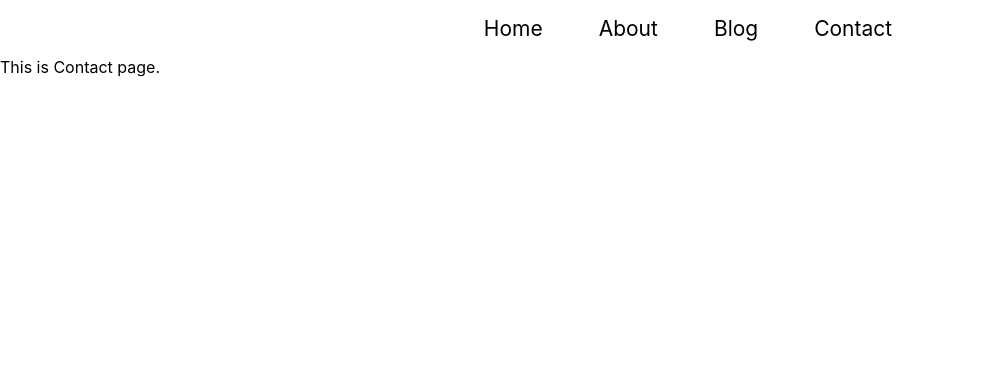
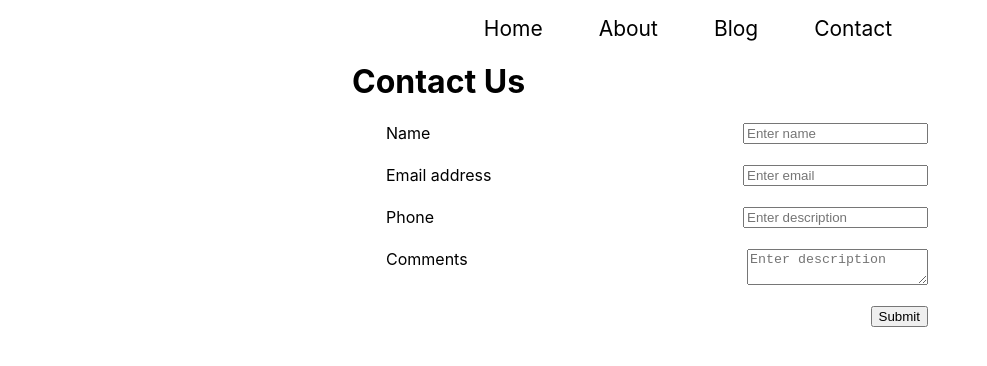
Before and after one commit to shashik962/hunting-blog, a Next.js app: page /contact in a window 1280 px wide. Shown: the top 366 px of the page, without its empty margins (0-987 px from the left). Built offline with nearby package versions, Linux system fonts and the light colour scheme.

Commit message:
Designing the About Page #27

```diff
--- /dev/null
+++ b/contactdata/4.json
@@ -0,0 +1 @@
+{"name":"shashi","email":"shashik@gmail.com","phone":"09910959197","desc":"Hello shashi"}
--- /dev/null
+++ b/contactdata/5.json
@@ -0,0 +1 @@
+{"name":"SHASHI KUMAR","email":"moonkumar94@gmail.com","phone":"9910959197","desc":"Hi everfyone"}
--- /dev/null
+++ b/contactdata/6.json
@@ -0,0 +1 @@
+{"name":"khushbooo","email":"khushisingh11229@gmail.com","phone":"09348102274368","desc":"fdsfsdfs"}
--- a/pages/contact.js
+++ b/pages/contact.js
@@ -1,9 +1,73 @@
-import React from 'react'
+import React, { useState } from 'react'
+import styles from '../styles/Contact.module.css'
+
+
+
 
 function Contact() {
+  const [name, setName] = useState();
+  const [email, setEmail] = useState();
+  const [phone, setPhone] = useState();
+  const [desc, setDesc] = useState();
+
+  const handleSubmit = (e) => {
+    e.preventDefault();
+    console.log(name, email, phone, desc);
+    const data = { name, email, phone, desc };
+    fetch('http://localhost:3000/api/postcontact', {
+      method: 'POST',
+      headers: {
+        'Content-Type': 'application/json',
+      },
+      body: JSON.stringify(data),
+    })
+    .then(response => response.json())
+    .then(data => {
+        console.log('Success:', data);
+        setName('');
+        setEmail('');
+        setPhone('');
+        setDesc('');
+    })
+    .catch((error) => {
+       console.error('Error: ', error);
+    });
+  }
+
+  const handleChange = (e) => {
+    e.preventDefault();
+    if(e.target.name == 'name') {
+      setName(e.target.value);
+    }else if(e.target.name == 'email') {
+      setEmail(e.target.value);
+    }else if(e.target.name == 'phone') {
+      setPhone(e.target.value);
+    }else if(e.target.name == 'desc') {
+      setDesc(e.target.value);
+    }
+  }
   return (
-    <div>
-        This is Contact page.
+    <div className={styles.container}>
+        <h1>Contact Us</h1>
+        <form onSubmit={handleSubmit}>
+          <div className={styles.mb3}>
+              <label for="inputName" className={styles.formlabel}>Name</label>
+              <input type="text" value={name} onChange={handleChange} className="form-control" id="name" name="name"  placeholder="Enter name" />
+            </div>
+            <div className={styles.mb3}>
+              <label for="inputEmail1" className={styles.formlabel}>Email address</label>
+              <input type="email" value={email} onChange={handleChange}   className="form-control" id="email" name="email" placeholder="Enter email" />
+            </div>
+            <div className={styles.mb3}>
+              <label for="inputPhone" className={styles.formlabel}>Phone</label>
+              <input type="text" value={phone} onChange={handleChange}  className="form-control" id="phone" name="phone" placeholder="Enter description" />
+            </div>
+            <div className={styles.mb3}>
+              <label for="inputDesc" className={styles.formlabel}>Comments</label>
+              <textarea value={desc} onChange={handleChange}  className="form-control" id="desc" name="desc" placeholder="Enter description" />
+            </div>
+            <button type="submit" className={styles.btnPrimary}>Submit</button>
+          </form>
     </div>
   )
 }
--- /dev/null
+++ b/styles/Contact.module.css
@@ -0,0 +1,17 @@
+.container{
+    max-width: 45vw;
+    margin: auto;
+}
+
+.mb3 {
+    margin-bottom: 21px;
+    display: flex;
+    justify-content: space-between;
+}
+.formlabel {
+    margin: 0px 34px;
+}
+
+.btnPrimary {
+    float: right;
+}
```
